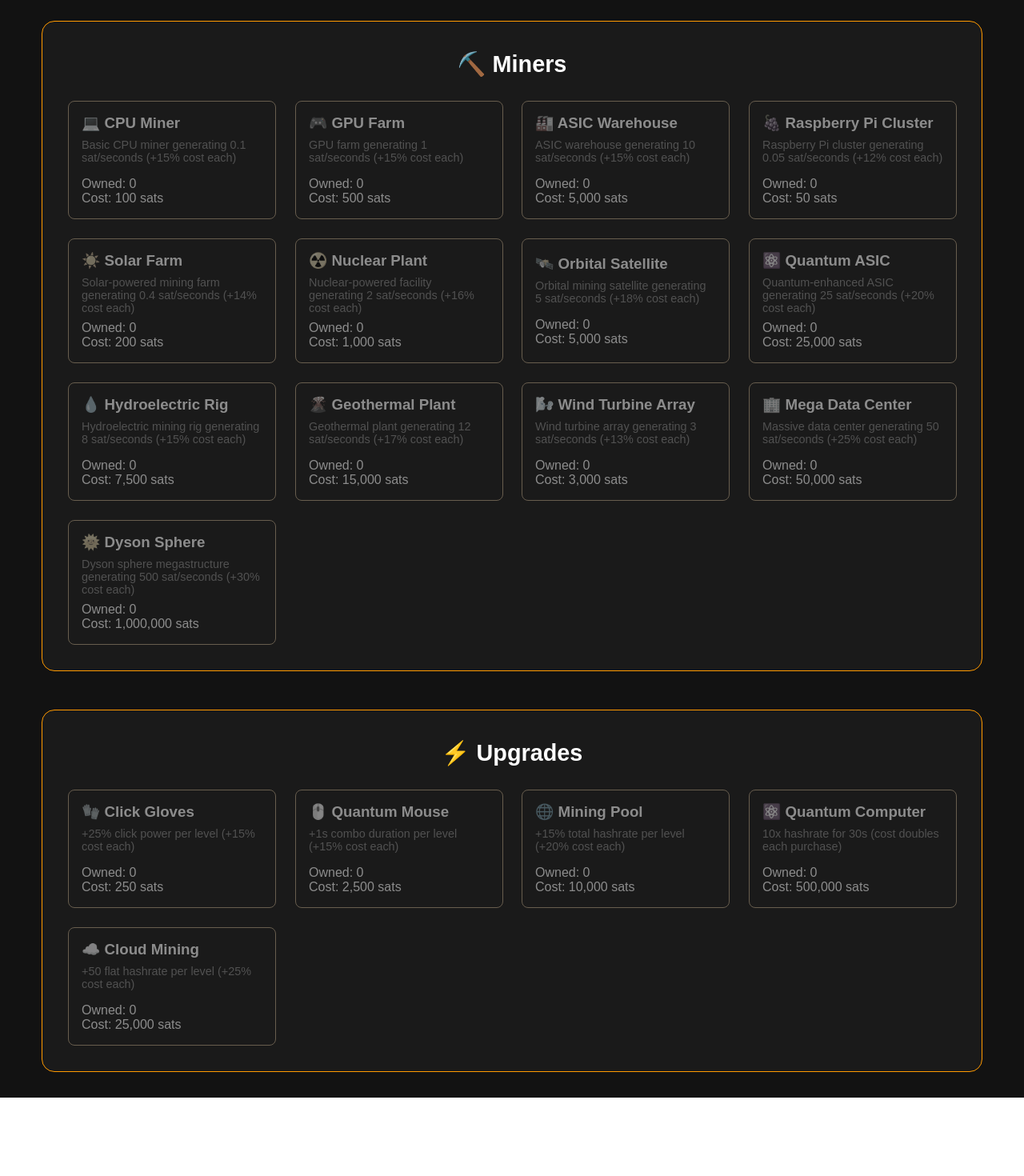
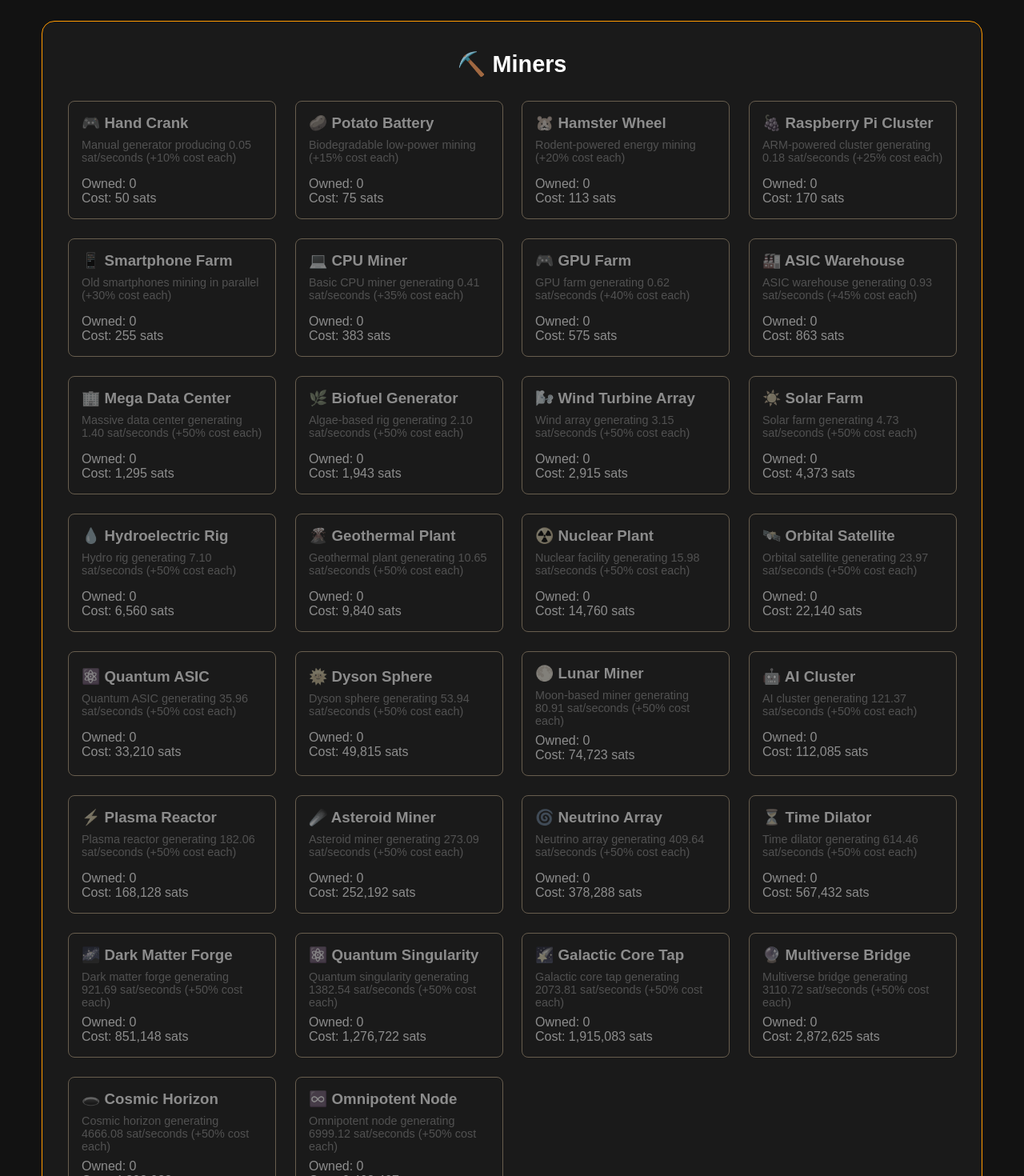
Before and after one commit to sachos345/BTC-Incremental-Name, a React (Vite) app: page / in a window 1280 px wide. Shown: the part 640-2110 px from the top of the page at 80% size. Before the commit the page ends 2012 px from the top, so only its background shows below. Built offline with nearby package versions, Linux system fonts and the light colour scheme.

Commit message:
Added new Miners and fixed order and values

```diff
--- a/src/App.tsx
+++ b/src/App.tsx
@@ -23,117 +23,260 @@ interface GameState {
 }
 
 const minersConfig = {
+  handCrank: {
+    name: "Hand Crank",
+    emoji: "🎮",
+    baseCost: 50,
+    costMultiplier: 1.1,
+    production: 0.05,
+    description: "Manual generator producing 0.05 sat/seconds (+10% cost each)",
+  },
+  potatoBattery: {
+    name: "Potato Battery",
+    emoji: "🥔",
+    baseCost: 75,
+    costMultiplier: 1.15,
+    production: 0.08,
+    description: "Biodegradable low-power mining (+15% cost each)",
+  },
+  hamsterWheel: {
+    name: "Hamster Wheel",
+    emoji: "🐹",
+    baseCost: 113,
+    costMultiplier: 1.2,
+    production: 0.12,
+    description: "Rodent-powered energy mining (+20% cost each)",
+  },
+  raspberry: {
+    name: "Raspberry Pi Cluster",
+    emoji: "🍇",
+    baseCost: 170,
+    costMultiplier: 1.25,
+    production: 0.18,
+    description:
+      "ARM-powered cluster generating 0.18 sat/seconds (+25% cost each)",
+  },
+  smartphoneFarm: {
+    name: "Smartphone Farm",
+    emoji: "📱",
+    baseCost: 255,
+    costMultiplier: 1.3,
+    production: 0.27,
+    description: "Old smartphones mining in parallel (+30% cost each)",
+  },
   cpu: {
     name: "CPU Miner",
     emoji: "💻",
-    baseCost: 100,
-    costMultiplier: 1.15,
-    production: 0.1,
-    description: "Basic CPU miner generating 0.1 sat/seconds (+15% cost each)",
+    baseCost: 383,
+    costMultiplier: 1.35,
+    production: 0.41,
+    description: "Basic CPU miner generating 0.41 sat/seconds (+35% cost each)",
   },
   gpu: {
     name: "GPU Farm",
     emoji: "🎮",
-    baseCost: 500,
-    costMultiplier: 1.15,
-    production: 1,
-    description: "GPU farm generating 1 sat/seconds (+15% cost each)",
+    baseCost: 575,
+    costMultiplier: 1.4,
+    production: 0.62,
+    description: "GPU farm generating 0.62 sat/seconds (+40% cost each)",
   },
   asic: {
     name: "ASIC Warehouse",
     emoji: "🏭",
-    baseCost: 5000,
-    costMultiplier: 1.15,
-    production: 10,
-    description: "ASIC warehouse generating 10 sat/seconds (+15% cost each)",
+    baseCost: 863,
+    costMultiplier: 1.45,
+    production: 0.93,
+    description: "ASIC warehouse generating 0.93 sat/seconds (+45% cost each)",
   },
-  raspberry: {
-    name: "Raspberry Pi Cluster",
-    emoji: "🍇",
-    baseCost: 50,
-    costMultiplier: 1.12,
-    production: 0.05,
+  dataCenter: {
+    name: "Mega Data Center",
+    emoji: "🏢",
+    baseCost: 1295,
+    costMultiplier: 1.5,
+    production: 1.4,
     description:
-      "Raspberry Pi cluster generating 0.05 sat/seconds (+12% cost each)",
+      "Massive data center generating 1.40 sat/seconds (+50% cost each)",
+  },
+  biofuelGenerator: {
+    name: "Biofuel Generator",
+    emoji: "🌿",
+    baseCost: 1943,
+    costMultiplier: 1.5,
+    production: 2.1,
+    description: "Algae-based rig generating 2.10 sat/seconds (+50% cost each)",
+  },
+  wind: {
+    name: "Wind Turbine Array",
+    emoji: "🌬️",
+    baseCost: 2915,
+    costMultiplier: 1.5,
+    production: 3.15,
+    description: "Wind array generating 3.15 sat/seconds (+50% cost each)",
   },
   solar: {
     name: "Solar Farm",
     emoji: "☀️",
-    baseCost: 200,
-    costMultiplier: 1.14,
-    production: 0.4,
+    baseCost: 4373,
+    costMultiplier: 1.5,
+    production: 4.73,
+    description: "Solar farm generating 4.73 sat/seconds (+50% cost each)",
+  },
+  hydro: {
+    name: "Hydroelectric Rig",
+    emoji: "💧",
+    baseCost: 6560,
+    costMultiplier: 1.5,
+    production: 7.1,
+    description: "Hydro rig generating 7.10 sat/seconds (+50% cost each)",
+  },
+  geothermal: {
+    name: "Geothermal Plant",
+    emoji: "🌋",
+    baseCost: 9840,
+    costMultiplier: 1.5,
+    production: 10.65,
     description:
-      "Solar-powered mining farm generating 0.4 sat/seconds (+14% cost each)",
+      "Geothermal plant generating 10.65 sat/seconds (+50% cost each)",
   },
   nuclear: {
     name: "Nuclear Plant",
     emoji: "☢️",
-    baseCost: 1000,
-    costMultiplier: 1.16,
-    production: 2,
+    baseCost: 14760,
+    costMultiplier: 1.5,
+    production: 15.98,
     description:
-      "Nuclear-powered facility generating 2 sat/seconds (+16% cost each)",
+      "Nuclear facility generating 15.98 sat/seconds (+50% cost each)",
   },
   satellite: {
     name: "Orbital Satellite",
     emoji: "🛰️",
-    baseCost: 5000,
-    costMultiplier: 1.18,
-    production: 5,
+    baseCost: 22140,
+    costMultiplier: 1.5,
+    production: 23.97,
     description:
-      "Orbital mining satellite generating 5 sat/seconds (+18% cost each)",
+      "Orbital satellite generating 23.97 sat/seconds (+50% cost each)",
   },
   quantumAsic: {
     name: "Quantum ASIC",
     emoji: "⚛️",
-    baseCost: 25000,
-    costMultiplier: 1.2,
-    production: 25,
-    description:
-      "Quantum-enhanced ASIC generating 25 sat/seconds (+20% cost each)",
-  },
-  hydro: {
-    name: "Hydroelectric Rig",
-    emoji: "💧",
-    baseCost: 7500,
-    costMultiplier: 1.15,
-    production: 8,
-    description:
-      "Hydroelectric mining rig generating 8 sat/seconds (+15% cost each)",
-  },
-  geothermal: {
-    name: "Geothermal Plant",
-    emoji: "🌋",
-    baseCost: 15000,
-    costMultiplier: 1.17,
-    production: 12,
-    description: "Geothermal plant generating 12 sat/seconds (+17% cost each)",
-  },
-  wind: {
-    name: "Wind Turbine Array",
-    emoji: "🌬️",
-    baseCost: 3000,
-    costMultiplier: 1.13,
-    production: 3,
-    description: "Wind turbine array generating 3 sat/seconds (+13% cost each)",
-  },
-  dataCenter: {
-    name: "Mega Data Center",
-    emoji: "🏢",
-    baseCost: 50000,
-    costMultiplier: 1.25,
-    production: 50,
-    description:
-      "Massive data center generating 50 sat/seconds (+25% cost each)",
+    baseCost: 33210,
+    costMultiplier: 1.5,
+    production: 35.96,
+    description: "Quantum ASIC generating 35.96 sat/seconds (+50% cost each)",
   },
   dyson: {
     name: "Dyson Sphere",
     emoji: "🌞",
-    baseCost: 1e6,
-    costMultiplier: 1.3,
-    production: 500,
+    baseCost: 49815,
+    costMultiplier: 1.5,
+    production: 53.94,
+    description: "Dyson sphere generating 53.94 sat/seconds (+50% cost each)",
+  },
+  lunarMiner: {
+    name: "Lunar Miner",
+    emoji: "🌕",
+    baseCost: 74723,
+    costMultiplier: 1.5,
+    production: 80.91,
     description:
-      "Dyson sphere megastructure generating 500 sat/seconds (+30% cost each)",
+      "Moon-based miner generating 80.91 sat/seconds (+50% cost each)",
+  },
+  aiCluster: {
+    name: "AI Cluster",
+    emoji: "🤖",
+    baseCost: 112085,
+    costMultiplier: 1.5,
+    production: 121.37,
+    description: "AI cluster generating 121.37 sat/seconds (+50% cost each)",
+  },
+  plasmaReactor: {
+    name: "Plasma Reactor",
+    emoji: "⚡",
+    baseCost: 168128,
+    costMultiplier: 1.5,
+    production: 182.06,
+    description:
+      "Plasma reactor generating 182.06 sat/seconds (+50% cost each)",
+  },
+  asteroidMiner: {
+    name: "Asteroid Miner",
+    emoji: "☄️",
+    baseCost: 252192,
+    costMultiplier: 1.5,
+    production: 273.09,
+    description:
+      "Asteroid miner generating 273.09 sat/seconds (+50% cost each)",
+  },
+  neutrinoArray: {
+    name: "Neutrino Array",
+    emoji: "🌀",
+    baseCost: 378288,
+    costMultiplier: 1.5,
+    production: 409.64,
+    description:
+      "Neutrino array generating 409.64 sat/seconds (+50% cost each)",
+  },
+  timeDilator: {
+    name: "Time Dilator",
+    emoji: "⏳",
+    baseCost: 567432,
+    costMultiplier: 1.5,
+    production: 614.46,
+    description: "Time dilator generating 614.46 sat/seconds (+50% cost each)",
+  },
+  darkMatterForge: {
+    name: "Dark Matter Forge",
+    emoji: "🌌",
+    baseCost: 851148,
+    costMultiplier: 1.5,
+    production: 921.69,
+    description:
+      "Dark matter forge generating 921.69 sat/seconds (+50% cost each)",
+  },
+  quantumSingularity: {
+    name: "Quantum Singularity",
+    emoji: "⚛️",
+    baseCost: 1276722,
+    costMultiplier: 1.5,
+    production: 1382.54,
+    description:
+      "Quantum singularity generating 1382.54 sat/seconds (+50% cost each)",
+  },
+  galacticCoreTap: {
+    name: "Galactic Core Tap",
+    emoji: "🌠",
+    baseCost: 1915083,
+    costMultiplier: 1.5,
+    production: 2073.81,
+    description:
+      "Galactic core tap generating 2073.81 sat/seconds (+50% cost each)",
+  },
+  multiverseBridge: {
+    name: "Multiverse Bridge",
+    emoji: "🔮",
+    baseCost: 2872625,
+    costMultiplier: 1.5,
+    production: 3110.72,
+    description:
+      "Multiverse bridge generating 3110.72 sat/seconds (+50% cost each)",
+  },
+  cosmicHorizon: {
+    name: "Cosmic Horizon",
+    emoji: "🕳️",
+    baseCost: 4308938,
+    costMultiplier: 1.5,
+    production: 4666.08,
+    description:
+      "Cosmic horizon generating 4666.08 sat/seconds (+50% cost each)",
+  },
+  omnipotentNode: {
+    name: "Omnipotent Node",
+    emoji: "♾️",
+    baseCost: 6463407,
+    costMultiplier: 1.5,
+    production: 6999.12,
+    description:
+      "Omnipotent node generating 6999.12 sat/seconds (+50% cost each)",
   },
 } as const;
 
```
